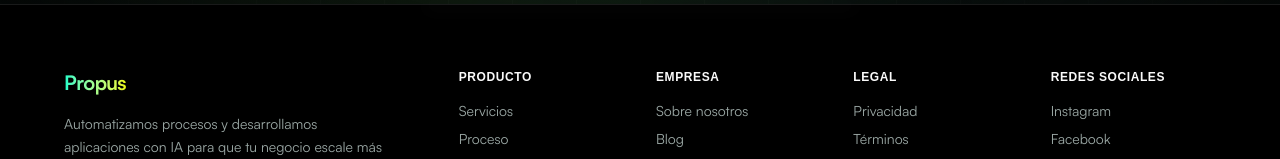
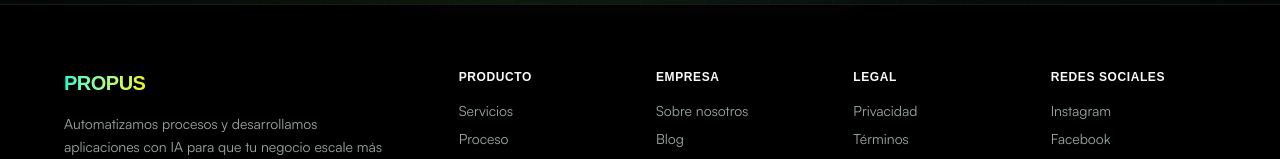
Before and after one commit to jesuslj0/alt4ir-agency, a Next.js app: page /blog in a window 1280 px wide. Shown: the part 770-929 px from the top of the page. Built offline with nearby package versions, Linux system fonts and the light colour scheme; a web font is replaced by a local one.

Commit message:
Btn a como trabajamos y quitar palabra Propus del nav en movil

```diff
--- a/components/layout/Footer.tsx
+++ b/components/layout/Footer.tsx
@@ -60,7 +60,7 @@
         {/* Brand */}
         <AnimatedContainer className="space-y-4">
           <Link href="/" className="font-bold text-xl tracking-tight w-fit block">
-            <span className="bg-gradient-to-r from-brand-teal to-brand-lime bg-clip-text text-transparent">Propus</span>
+            <span className="font-heading font-semibold bg-linear-to-r from-brand-teal to-brand-lime bg-clip-text text-transparent">PROPUS</span>
           </Link>
           <p className="text-sm text-muted-foreground max-w-xs leading-relaxed">
             Automatizamos procesos y desarrollamos aplicaciones con IA para que tu negocio escale más rápido.
--- a/components/layout/Navbar.tsx
+++ b/components/layout/Navbar.tsx
@@ -42,7 +42,7 @@
       <div className="max-w-6xl mx-auto px-4 h-16 flex items-center justify-between">
         <Link href="/" className="flex items-center gap-2 font-bold text-[1.375rem] tracking-tight">
           <Image src="/favicons/noBGpropus1024.png" alt="Propus logo" width={32} height={32} />
-          <span className="font-heading font-semibold bg-linear-to-r from-brand-teal to-brand-lime bg-clip-text text-transparent">PROPUS</span>
+          <span className="hidden md:inline font-heading font-semibold bg-linear-to-r from-brand-teal to-brand-lime bg-clip-text text-transparent">PROPUS</span>
         </Link>
 
         {/* Desktop nav */}
--- a/components/sections/Hero.tsx
+++ b/components/sections/Hero.tsx
@@ -54,7 +54,7 @@
                 className="bg-brand-emerald hover:bg-brand-teal text-background font-semibold gap-2 h-11 px-6"
                 asChild
               >
-                <Link href="/#servicios">
+                <Link href="/#proceso">
                   Ver cómo funciona
                   <ArrowRightIcon className="size-4" />
                 </Link>
```
